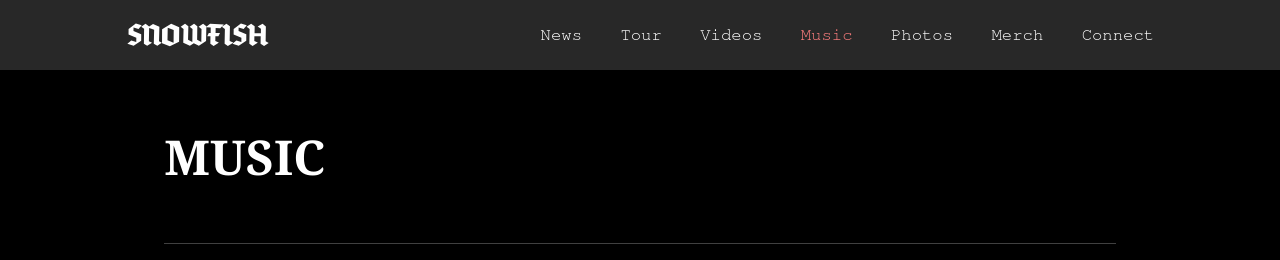
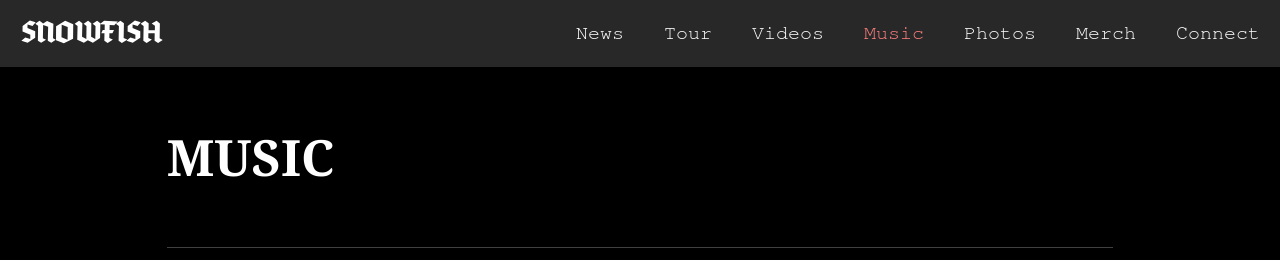
Before and after one commit to solomonrodrigues/snowfish, a Django app: page /music/ in a window 1280 px wide. Shown: the top 260 px of the page. Run offline with Django 4.2, Linux system fonts and the light colour scheme.

Commit message:
Sticky nav with responsive hamburger menu

```diff
--- a/layout/static/layout/css/styles.css
+++ b/layout/static/layout/css/styles.css
@@ -1,20 +1,21 @@
 :root {
-  --main-red: #f8f9fa;
+  --main-red: #dc3545;
   --main-light-red: #ff7f7f;
+  --main-gray: #282828;
   --main-green: #00ff00;
 }
 
 body, html {
     color: #fff;
-    font-size: 16px;
+    font-size: 12px;
     font-family: "FreeMono", monospace;
     background-color: black; /*#0b151a;*/ /* #0a0f17 */
     line-height: 1.35;
     background-repeat: repeat;
     background-size: 100% auto;
-    padding-top: 0 !important;
     margin: 0;
     padding: 0;
+    padding-top: 0 !important;
     height: 100%;
     min-height: auto;
     overflow-x: hidden; /* This prevents horizontal scrolling */
@@ -35,7 +36,13 @@ p {
 
 @media only screen and (min-width: 992px){
     body, html {
-        font-size: 1.2rem;
+        font-size: 16px;
+    }
+}
+
+@media only screen and (min-width: 1200px){
+    body, html {
+        font-size: 20px;
     }
 }
 
@@ -45,7 +52,7 @@ p {
 
 [role="banner"] {
     background: #191f29; /*#1a1827;*/
-    background: #282828;
+    background: var(--main-gray);
     overflow: hidden;
     margin: 0;
     padding: 10px 0 6px;
@@ -55,7 +62,7 @@ p {
     height: 70px;
 }
 
-[role="banner"] .logo {
+.logo {
     background: url(../img/snowfish-logo-white.svg) 0 0 no-repeat;
     display: block;
     float: left;
@@ -69,7 +76,7 @@ p {
     cursor: pointer;
 }
 
-[role="banner"] .logo:hover {
+.logo:hover {
     transform: scale(1.05);
 }
 
@@ -89,7 +96,8 @@ p {
     text-align: center;
     /*temp*/
     background: #191f29;
-    background: #282828;
+    background: var(--main-gray);
+    margin-top: 70px;
 }
 
 .bg-dark-navy {
@@ -113,10 +121,6 @@ a.nav-link:focus {
     color: var(--main-red);
     background-color: #dc3545;
     transition: color 0.5s ease-in-out, background-color 0.5s ease-in-out, border-bottom 0.5s ease-in-out;
-}
-
-.active {
-    color: var(--main-light-red);
 }
 
 .the-monster-upstairs {
@@ -186,6 +190,7 @@ a.nav-link:focus {
     min-height: calc(100vh - 140px);
     display: flex;
     flex-direction: column;
+    padding-top: 67px; /*accounting for nav bar*/
 }
 
 .footer-contents {
@@ -308,3 +313,148 @@ a.nav-link:focus {
 .btn--primary:active {
     background: mediumblue;
 }
+
+/* header */
+
+.header {
+  background-color: var(--main-gray);
+  box-shadow: 1px 1px 4px 0 rgba(0,0,0,.1);
+  position: absolute;
+  width: 100%;
+  z-index: 3;
+  text-color: white;
+
+  /*display: flex;
+  align-items: center;*/
+  /*justify-content: space-between;*/
+}
+
+.header ul {
+  margin: 0;
+  padding: 0;
+  list-style: none;
+  overflow: hidden;
+  background-color: var(--main-gray);
+}
+
+.header li a {
+  display: block;
+  padding: 20px 20px;
+  text-decoration: none;
+  color: white;
+  transition: background-color 0.4s, color 0.4s; /* Add transition */
+}
+
+.header li a:hover,
+.header .menu-btn:hover,
+.header li a.active:hover {
+  background-color: var(--main-red);
+  color: white;
+}
+
+.header li a.active {
+    color: var(--main-light-red);
+}
+
+.header .logo {
+  display: block;
+  float: left;
+  font-size: 2em;
+  padding: 10px 20px;
+  text-decoration: none;
+  position: relative;
+  margin: 20px;
+}
+
+/* menu */
+
+.header .menu {
+  clear: both;
+  max-height: 0;
+  transition: max-height .2s ease-out;
+}
+
+/* menu icon */
+
+.header .menu-icon {
+  cursor: pointer;
+  display: inline-block;
+  float: right;
+  padding: 28px 20px;
+  position: relative;
+  user-select: none;
+}
+
+.header .menu-icon .navicon {
+  background: white;
+  display: block;
+  height: 2px;
+  position: relative;
+  transition: background .2s ease-out;
+  width: 18px;
+}
+
+.header .menu-icon .navicon:before,
+.header .menu-icon .navicon:after {
+  background: white;
+  content: '';
+  display: block;
+  height: 100%;
+  position: absolute;
+  transition: all .2s ease-out;
+  width: 100%;
+}
+
+.header .menu-icon .navicon:before {
+  top: 5px;
+}
+
+.header .menu-icon .navicon:after {
+  top: -5px;
+}
+
+/* menu btn */
+
+.header .menu-btn {
+  display: none;
+}
+
+.header .menu-btn:checked ~ .menu {
+  max-height: 500px;
+}
+
+.header .menu-btn:checked ~ .menu-icon .navicon {
+  background: transparent;
+}
+
+.header .menu-btn:checked ~ .menu-icon .navicon:before {
+  transform: rotate(-45deg);
+}
+
+.header .menu-btn:checked ~ .menu-icon .navicon:after {
+  transform: rotate(45deg);
+}
+
+.header .menu-btn:checked ~ .menu-icon:not(.steps) .navicon:before,
+.header .menu-btn:checked ~ .menu-icon:not(.steps) .navicon:after {
+  top: 0;
+}
+
+/* 48em = 768px */
+
+@media (min-width: 48em) {
+  .header li {
+    float: left;
+  }
+  .header li a {
+    padding: none;
+  }
+  .header .menu {
+    clear: none;
+    float: right;
+    max-height: none;
+  }
+  .header .menu-icon {
+    display: none;
+  }
+}
--- a/layout/templates/partials/navbar.html
+++ b/layout/templates/partials/navbar.html
@@ -1,53 +1,14 @@
-<header role="banner" id="top" class="d-flex justify-content-center p-0">
-    <div class="col-lg-10 d-flex justify-content-between align-items-center">
-    <a href="{% url 'home' %}" class="logo ms-3"></a>
-    <nav class="d-flex justify-content-end nav h-100">
-        <a href="{% url 'news' %}" class="nav-link {% if '/news/' in request.path %}active{% endif %}">News</a>
-        <a href="{% url 'tour' %}" class="nav-link {% if '/tour/' in request.path %}active{% endif %}">Tour</a>
-        <a href="{% url 'videos' %}" class="nav-link {% if '/videos/' in request.path %}active{% endif %}">Videos</a>
-        <a href="{% url 'music' %}" class="nav-link {% if '/music/' in request.path %}active{% endif %}">Music</a>
-        <a href="{% url 'photos' %}" class="nav-link {% if '/photos/' in request.path %}active{% endif %}">Photos</a>
-        <a href="#" class="nav-link">Merch</a>
-        <a href="#" class="nav-link">Connect</a>
-    </nav>
-    </div>
+<header class="header">
+    <a href="{% url 'home' %}" class="logo"></a>
+    <input class="menu-btn" type="checkbox" id="menu-btn" />
+    <label class="menu-icon" for="menu-btn"><span class="navicon"></span></label>
+    <ul class="menu">
+        <li><a href="{% url 'news' %}" class="{% if '/news/' in request.path %}active{% endif %}">News</a></li>
+        <li><a href="{% url 'tour' %}" class="{% if '/tour/' in request.path %}active{% endif %}">Tour</a></li>
+        <li><a href="{% url 'videos' %}" class="{% if '/videos/' in request.path %}active{% endif %}">Videos</a></li>
+        <li><a href="{% url 'music' %}" class="{% if '/music/' in request.path %}active{% endif %}">Music</a></li>
+        <li><a href="{% url 'photos' %}" class="{% if '/photos/' in request.path %}active{% endif %}">Photos</a></li>
+        <li><a href="#" class="">Merch</a></li>
+        <li><a href="#" class="">Connect</a></li>
+    </ul>
 </header>
-
-<!--Collapsable Navbar (needs reworking)-->
-
-<!--<header role="banner" id="top" class="d-flex justify-content-center">-->
-<!--    <div class="col-lg-10">-->
-<!--        <nav class="navbar navbar-expand-lg navbar-dark">-->
-<!--            <a href="{% url 'home' %}" class="navbar-brand ms-3 logo"></a>-->
-<!--            <button class="navbar-toggler" type="button" data-bs-toggle="collapse" data-bs-target="#navbarNav"-->
-<!--                aria-controls="navbarNav" aria-expanded="false" aria-label="Toggle navigation">-->
-<!--                <span class="navbar-toggler-icon"></span>-->
-<!--            </button>-->
-<!--            <div class="collapse navbar-collapse" id="navbarNav">-->
-<!--                <ul class="navbar-nav me-auto align-items-center active">-->
-<!--                    <li class="nav-item">-->
-<!--                        <a href="{% url 'news' %}" class="nav-link {% if '/news/' in request.path %}active{% endif %}">News</a>-->
-<!--                    </li>-->
-<!--                    <li class="nav-item">-->
-<!--                        <a href="{% url 'tour' %}" class="nav-link {% if '/tour/' in request.path %}active{% endif %}">Tour</a>-->
-<!--                    </li>-->
-<!--                    <li class="nav-item">-->
-<!--                        <a href="{% url 'videos' %}" class="nav-link {% if '/videos/' in request.path %}active{% endif %}">Videos</a>-->
-<!--                    </li>-->
-<!--                    <li class="nav-item">-->
-<!--                        <a href="{% url 'music' %}" class="nav-link {% if '/music/' in request.path %}active{% endif %}">Music</a>-->
-<!--                    </li>-->
-<!--                    <li class="nav-item">-->
-<!--                        <a href="{% url 'photos' %}" class="nav-link {% if '/photos/' in request.path %}active{% endif %}">Photos</a>-->
-<!--                    </li>-->
-<!--                    <li class="nav-item">-->
-<!--                        <a href="#" class="nav-link">Merch</a>-->
-<!--                    </li>-->
-<!--                    <li class="nav-item">-->
-<!--                        <a href="#" class="nav-link">Connect</a>-->
-<!--                    </li>-->
-<!--                </ul>-->
-<!--            </div>-->
-<!--        </nav>-->
-<!--    </div>-->
-<!--</header>-->
```
Also changed, not shown: layout/static/layout/js/sticky-nav.js (deleted, +0 -19 lines).
